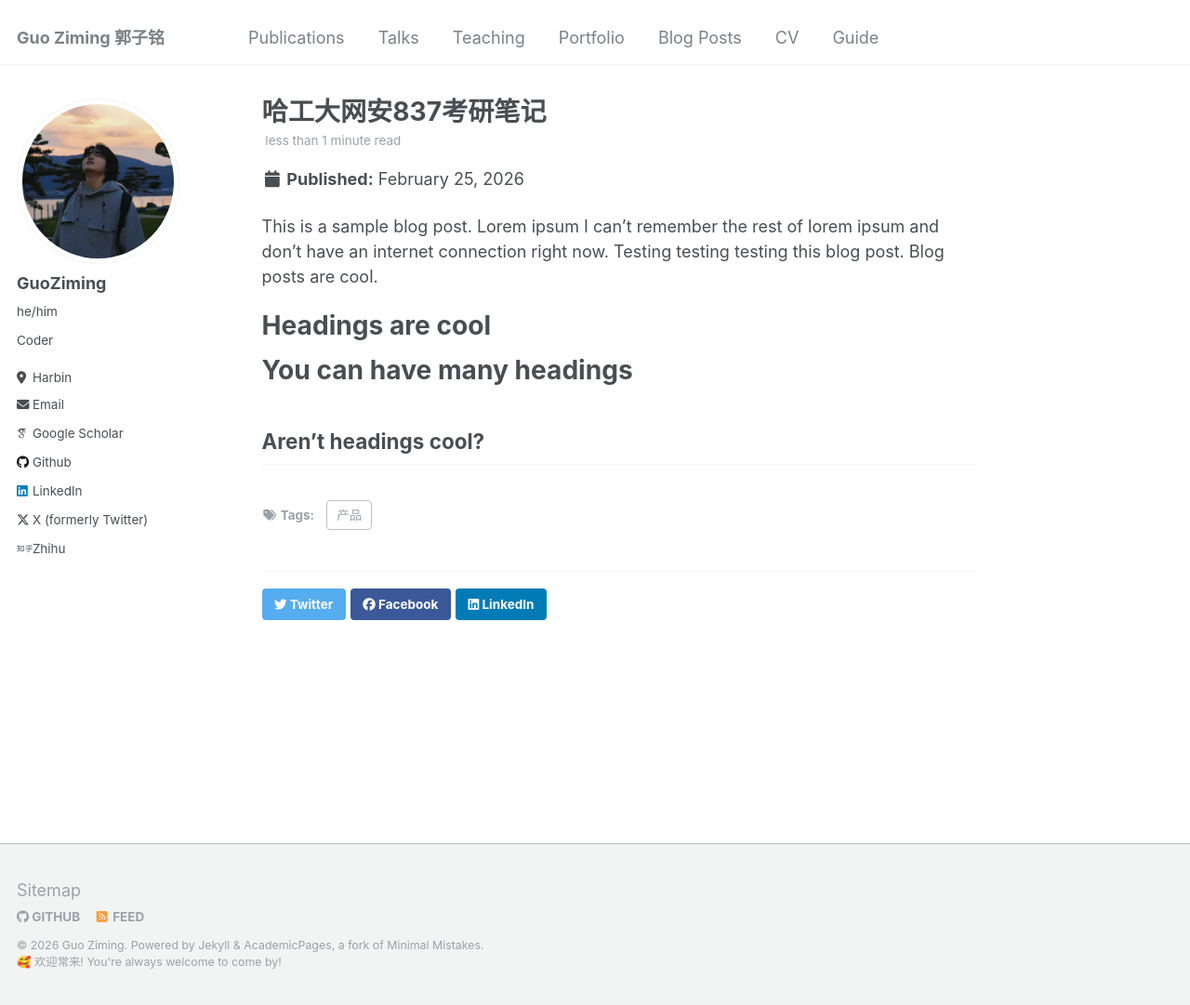
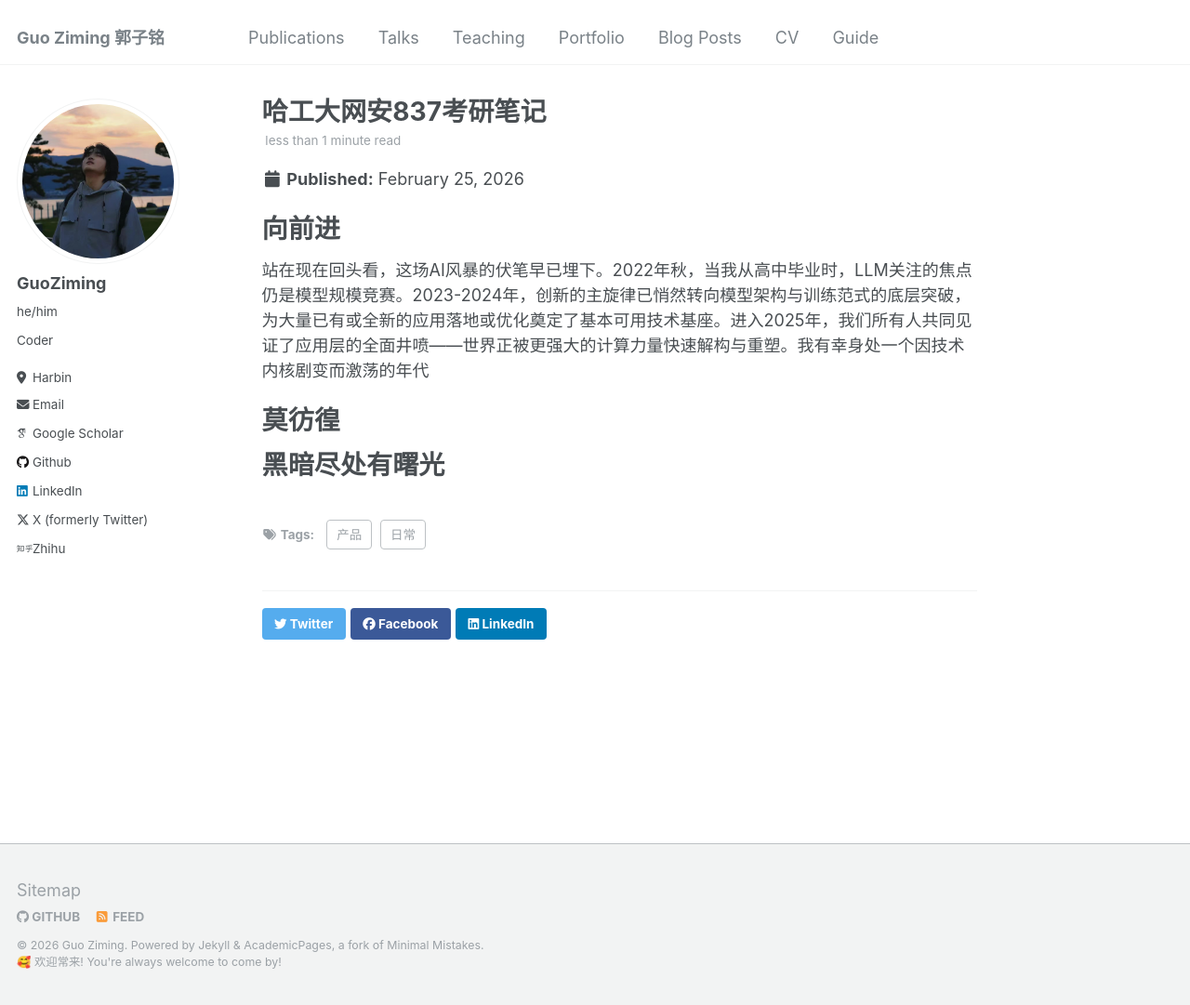
Before and after one commit to mcxiaoxiao/mcxiaoxiao.github.io, a Jekyll site: the page built from _posts/2026-02-25-HIT837BOOKOFANSWER.md, in a window 1280 px wide and 1081 px high. Shown: the whole window at 93% size. Built offline with Jekyll 4.4.1, drawn with Linux system fonts in a browser that asks for light colours; some web fonts are replaced.

Commit message:
Update 2026-02-25-HIT837BOOKOFANSWER.md

```diff
--- a/_posts/2026-02-25-HIT837BOOKOFANSWER.md
+++ b/_posts/2026-02-25-HIT837BOOKOFANSWER.md
@@ -7,16 +7,18 @@ tags:
   # - 技术
   # - 团队
   # - 市场
-  # - 日常
+  - 日常
 ---
 
-This is a sample blog post. Lorem ipsum I can't remember the rest of lorem ipsum and don't have an internet connection right now. Testing testing testing this blog post. Blog posts are cool.
-
-Headings are cool
+向前进
 ======
 
-You can have many headings
+站在现在回头看，这场AI风暴的伏笔早已埋下。2022年秋，当我从高中毕业时，LLM关注的焦点仍是模型规模竞赛。2023-2024年，创新的主旋律已悄然转向模型架构与训练范式的底层突破，为大量已有或全新的应用落地或优化奠定了基本可用技术基座。进入2025年，我们所有人共同见证了应用层的全面井喷——世界正被更强大的计算力量快速解构与重塑。我有幸身处一个因技术内核剧变而激荡的年代
+
+莫彷徨
 ======
 
-Aren't headings cool?
-------
+
+
+黑暗尽处有曙光
+======
```
